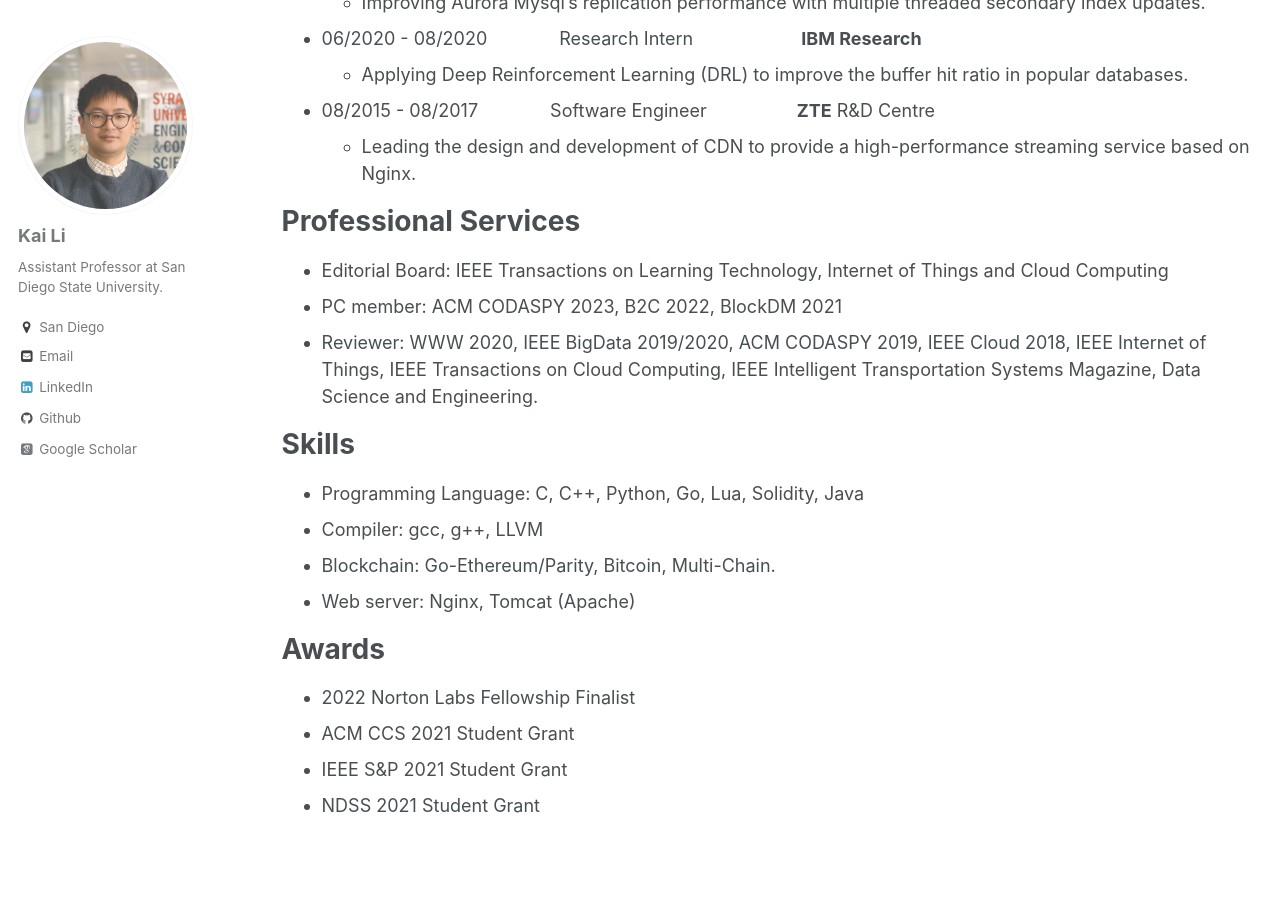
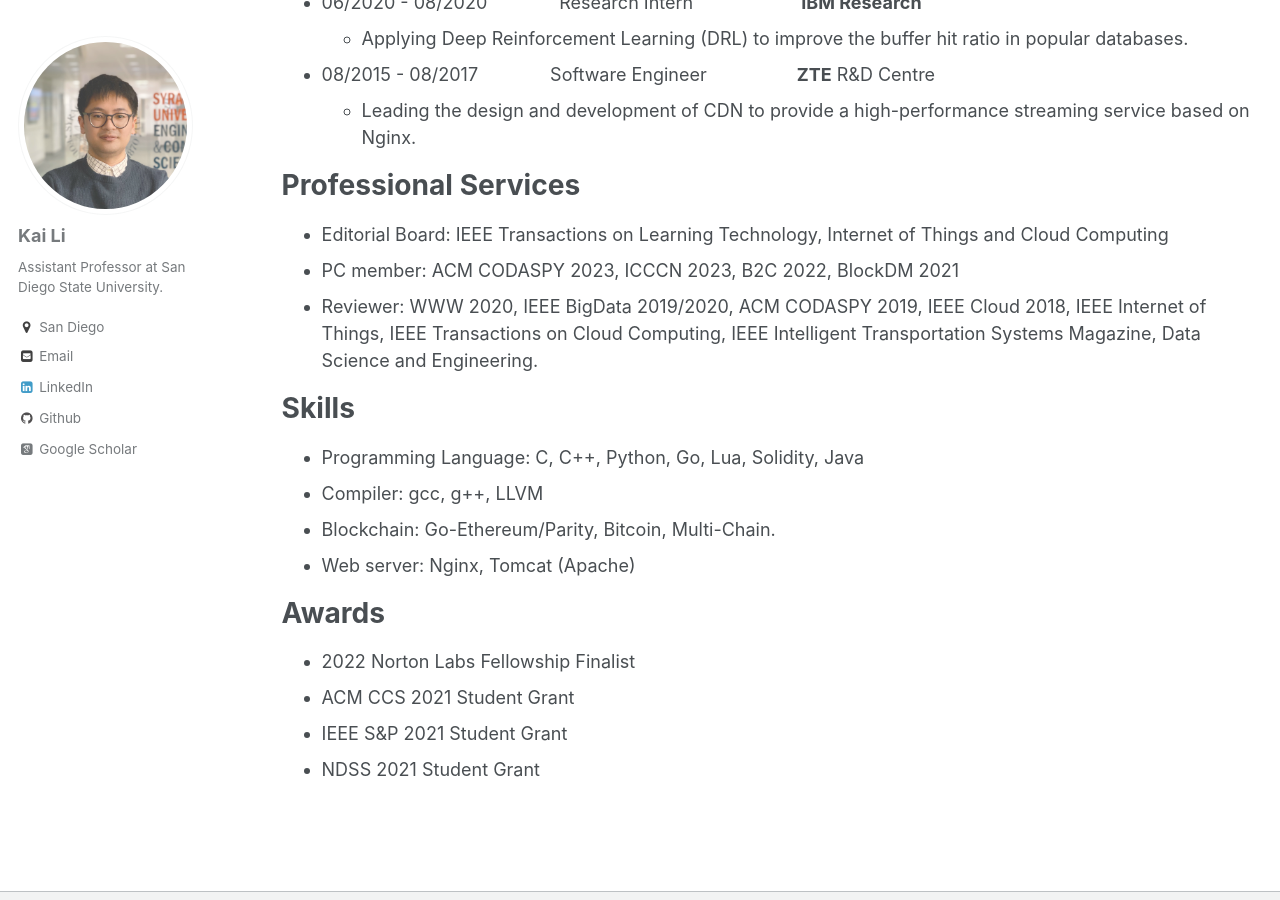
Before and after one commit to likai1993/likai1993.github.io, a Jekyll site: the page built from _pages/cv.md, in a window 1280 px wide and 900 px high, scrolled down 989 px. Built offline with Jekyll 4.4.1, drawn with Linux system fonts in a browser that asks for light colours; some web fonts are replaced; some of the changed text lies outside the part shown.

Commit message:
Update cv.md

```diff
--- a/_pages/cv.md
+++ b/_pages/cv.md
@@ -40,7 +39,7 @@ Work Experience
 Professional Services
 ======
 * Editorial Board: IEEE Transactions on Learning Technology, Internet of Things and Cloud Computing
-* PC member: ACM CODASPY 2023, B2C 2022, BlockDM 2021
+* PC member: ACM CODASPY 2023, ICCCN 2023, B2C 2022, BlockDM 2021
 * Reviewer: WWW 2020, IEEE BigData 2019/2020, ACM CODASPY 2019, IEEE Cloud 2018, IEEE Internet of Things, IEEE Transactions on Cloud Computing, IEEE Intelligent Transportation Systems Magazine, Data Science and Engineering.
 
 Skills
```
Also changed, not shown: other parts of _pages/cv.md (+0 -1 lines).
